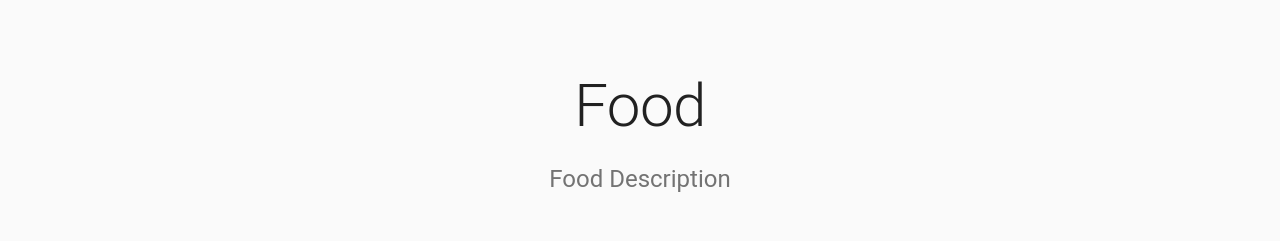
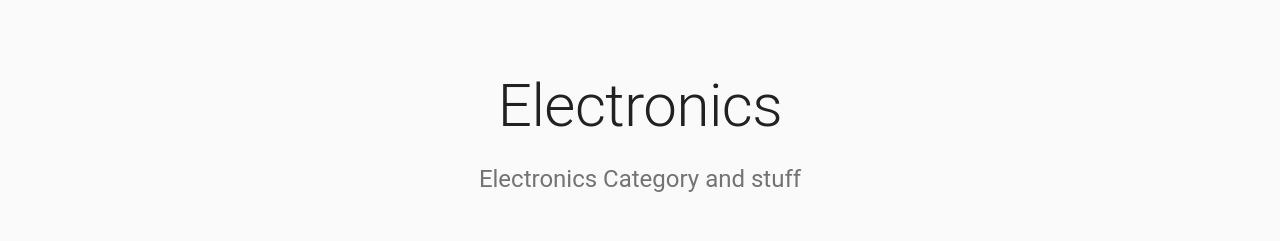
Before and after one commit to davee-401-advanced-javascript/react-redux-virtual-store, a React (Create React App) app: page / in a window 1280 px wide. Shown: the part 157-398 px from the top of the page. Built offline with nearby package versions, Linux system fonts and the light colour scheme; grey boxes are pictures that could not be loaded.

Commit message:
got category to render correctly

```diff
--- a/src/components/storefront/categories.js
+++ b/src/components/storefront/categories.js
@@ -44,7 +44,7 @@ export default function Categories() {
         {
           categories.map(category => {
             return (
-              <Button onClick={()=> changeActive(category.name)}>{category.name}</Button>
+              <Button onClick={()=> changeActive(category)}>{category.name}</Button>
             )
           })
         }
--- a/src/components/storefront/current-category.js
+++ b/src/components/storefront/current-category.js
@@ -1,7 +1,11 @@
 import React from 'react';
+import {useDispatch,  useSelector} from 'react-redux';
+
 import Typography from '@material-ui/core/Typography';
 import { makeStyles } from '@material-ui/core/styles';
 import Container from '@material-ui/core/Container';
+import { Unstable_TrapFocus } from '@material-ui/core';
+
 
 const useStyles = makeStyles((theme) => ({
   '@global': {
@@ -19,19 +23,23 @@ const useStyles = makeStyles((theme) => ({
   },
 }));
 
+
+
 function CurrentCategories() {
 
   const classes = useStyles();
+  const activeCategory = useSelector( (state) => state.category.activeCategory);
+
 
   return (
 
     <>
       <Container maxWidth="sm" component="main" className={classes.heroContent}>
         <Typography component="h1" variant="h2" align="center" color="textPrimary" gutterBottom>
-          Food
+          {activeCategory.name}
         </Typography>
         <Typography variant="h5" align="center" color="textSecondary" component="p">
-          Food Description
+          {activeCategory.description}
         </Typography>
       </Container>
     </>
--- a/src/store/categories.js
+++ b/src/store/categories.js
@@ -1,6 +1,11 @@
 const initialState = {
 
-  activeCategory: "Food",
+  activeCategory: {
+    "_id": "5fd41f684c7c920017a6dd9e",
+    "name": "Electronics",
+    "description": "Electronics Category and stuff",
+    "__v": 0
+  },
   categories: [
     {
       "_id": "5fd41f684c7c920017a6dd9e",
```
